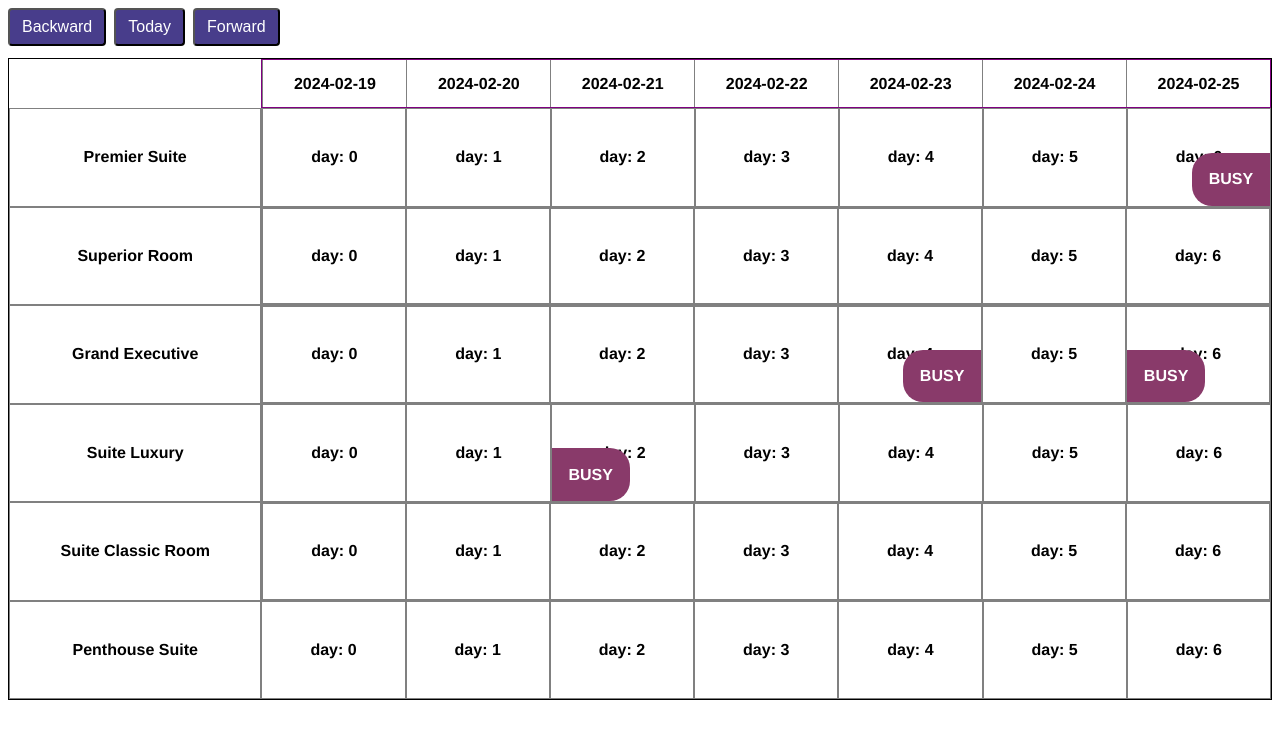
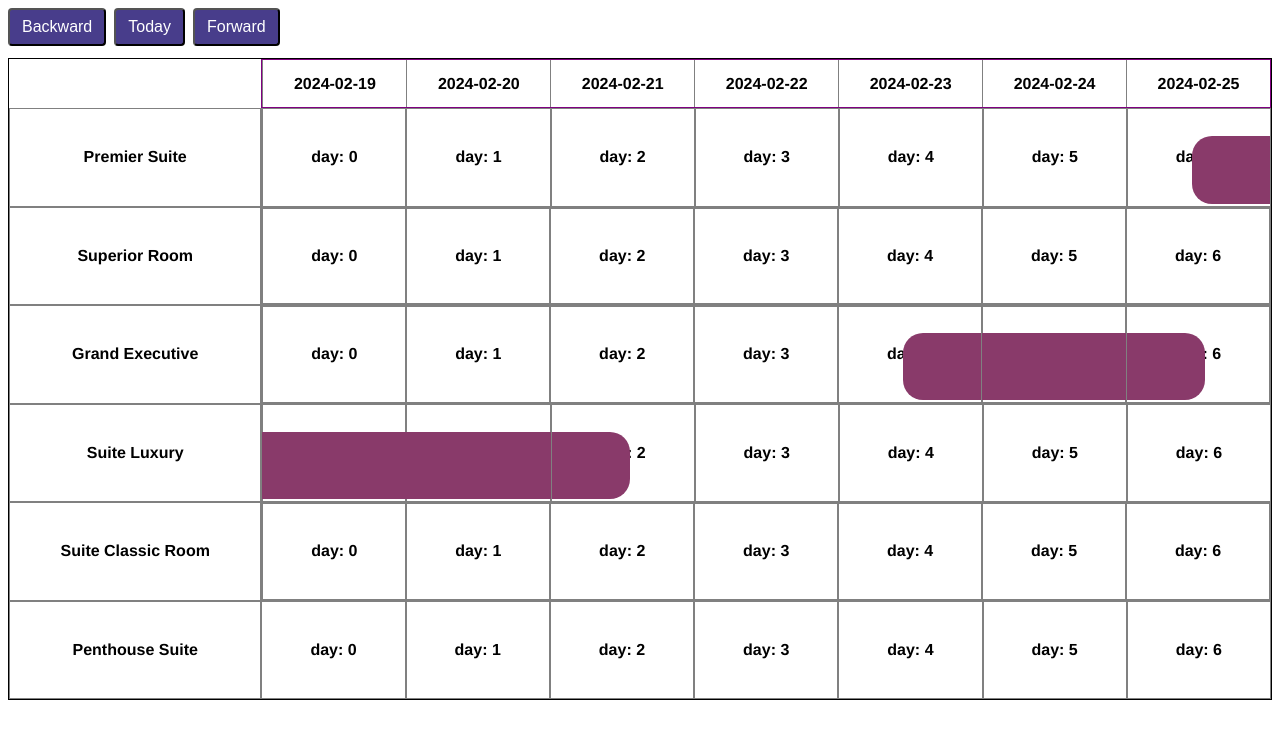
Before and after one commit to hlynianyi/booking-calendar, a Vue app: page / in a window 1280 px wide. Shown: the top 738 px of the page. Built offline with nearby package versions, Linux system fonts and the light colour scheme.

Commit message:
todo: display name

```diff
--- a/src/components/CalendarGrid.vue
+++ b/src/components/CalendarGrid.vue
@@ -12,13 +12,16 @@
           {{ date }}
         </div>
       </div>
-      <div class="room1 center">Premier Suite</div>
-      <div class="room2 center">Superior Room</div>
-      <div class="room3 center">Grand Executive</div>
-      <div class="room4 center">Suite Luxury</div>
-      <div class="room5 center">Suite Classic Room</div>
-      <div class="room6 center">Penthouse Suite</div>
-
+      <!-- rooms section -->
+      <div
+        class="center"
+        :class="`room${index + 1}`"
+        v-for="(room, index) in rooms"
+        :key="index"
+      >
+        {{ room }}
+      </div>
+      <!-- dates section -->
       <div class="room1-dates">
         <div
           class="dates-item center"
@@ -30,10 +33,9 @@
           day: {{ index }}
           <span
             class="booked-overlay center"
-            :class="getDateClass(date, 'Premier Suite')"
-            v-show="isDateBusy(date, 'Premier Suite')"
-            >BUSY</span
-          >
+            :class="dayStatus(date, 'Premier Suite')"
+            v-show="dayStatus(date, 'Premier Suite')"
+          ></span>
         </div>
       </div>
       <div class="room2-dates">
@@ -47,10 +49,9 @@
           day: {{ index }}
           <span
             class="booked-overlay center"
-            :class="getDateClass(date, 'Superior Room')"
-            v-show="isDateBusy(date, 'Superior Room')"
-            >BUSY</span
-          >
+            :class="dayStatus(date, 'Superior Room')"
+            v-show="dayStatus(date, 'Superior Room')"
+          ></span>
         </div>
       </div>
       <div class="room3-dates">
@@ -64,10 +65,9 @@
           day: {{ index }}
           <span
             class="booked-overlay center"
-            :class="getDateClass(date, 'Grand Executive')"
-            v-show="isDateBusy(date, 'Grand Executive')"
-            >BUSY</span
-          >
+            :class="dayStatus(date, 'Grand Executive')"
+            v-show="dayStatus(date, 'Grand Executive')"
+          ></span>
         </div>
       </div>
       <div class="room4-dates">
@@ -81,10 +81,9 @@
           day: {{ index }}
           <span
             class="booked-overlay center"
-            :class="getDateClass(date, 'Suite Luxury')"
-            v-show="isDateBusy(date, 'Suite Luxury')"
-            >BUSY</span
-          >
+            :class="dayStatus(date, 'Suite Luxury')"
+            v-show="dayStatus(date, 'Suite Luxury')"
+          ></span>
         </div>
       </div>
       <div class="room5-dates">
@@ -98,10 +97,9 @@
           day: {{ index }}
           <span
             class="booked-overlay center"
-            :class="getDateClass(date, 'Suite Classic Room')"
-            v-show="isDateBusy(date, 'Suite Classic Room')"
-            >BUSY</span
-          >
+            :class="dayStatus(date, 'Suite Classic Room')"
+            v-show="dayStatus(date, 'Suite Classic Room')"
+          ></span>
         </div>
       </div>
       <div class="room6-dates">
@@ -115,13 +113,11 @@
           day: {{ index }}
           <span
             class="booked-overlay center"
-            :class="getDateClass(date, 'Penthouse Suite')"
-            v-show="isDateBusy(date, 'Penthouse Suite')"
-            >BUSY</span
-          >
+            :class="dayStatus(date, 'Penthouse Suite')"
+            v-show="dayStatus(date, 'Penthouse Suite')"
+          ></span>
         </div>
       </div>
-      <div class="room1"></div>
     </section>
   </main>
 </template>
@@ -132,7 +128,16 @@ import { mapState, mapGetters } from "vuex";
 export default {
   name: "CalendarContainer",
   data() {
-    return {};
+    return {
+      rooms: [
+        "Premier Suite",
+        "Superior Room",
+        "Grand Executive",
+        "Suite Luxury",
+        "Suite Classic Room",
+        "Penthouse Suite",
+      ],
+    };
   },
   mounted() {
     this.$store.dispatch("initializeOrUpdateWeek");
@@ -193,40 +198,19 @@ export default {
         const startDate = new Date(reservation.start);
         const endDate = new Date(reservation.end);
         const checkDate = new Date(date);
-        console.log(
-          "start:",
-          startDate,
-          "\ncheck:",
-          checkDate,
-          "\nend:",
-          endDate
-        );
-        console.log("test :>> ", checkDate > startDate && checkDate < endDate);
+
         return checkDate > startDate && checkDate < endDate;
       });
     },
-    getDateClass(date, roomType) {
+    dayStatus(date, roomType) {
       if (this.isDateStart(date, roomType)) {
-        console.log("start date, roomtype :>> ", date, roomType);
         return "booked-overlay__start";
       } else if (this.isDateEnd(date, roomType)) {
-        console.log("end date, roomtype :>> ", date, roomType);
         return "booked-overlay__end";
       } else if (this.isDateTransit(date, roomType)) {
-        console.log("transit date, roomtype :>> ", date, roomType);
         return "booked-overlay__transit";
       }
       return "";
-    },
-    isDateBusy(date, roomName) {
-      // Используем метод find вместо forEach для улучшения производительности
-      const reservation = this.reservationsOnCurrentWeek.find((reservation) => {
-        return (
-          roomName === reservation.roomDetails.name &&
-          (date === reservation.start || date === reservation.end)
-        );
-      });
-      return !!reservation; // Приводим результат к булевому значению
     },
   },
 };
@@ -262,8 +246,8 @@ export default {
   color: white;
   z-index: 10;
   background-color: rgb(137, 58, 106);
-  bottom: 0px;
-  height: 55%;
+  bottom: 2px;
+  height: 70%;
   width: 55%;
 }
 .booked-overlay__start {
@@ -276,8 +260,7 @@ export default {
 }
 .booked-overlay__transit {
   position: absolute;
-  height: 100%;
-  width: 100%;
+  width: 102%;
 }
 .center {
   display: flex;
```
